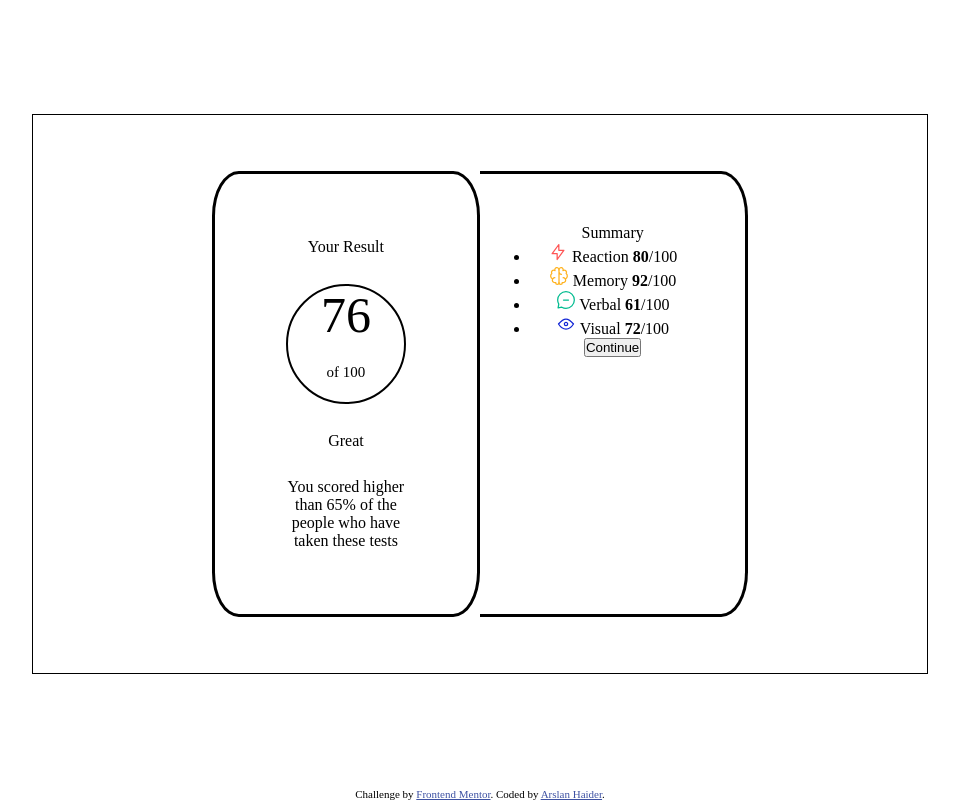
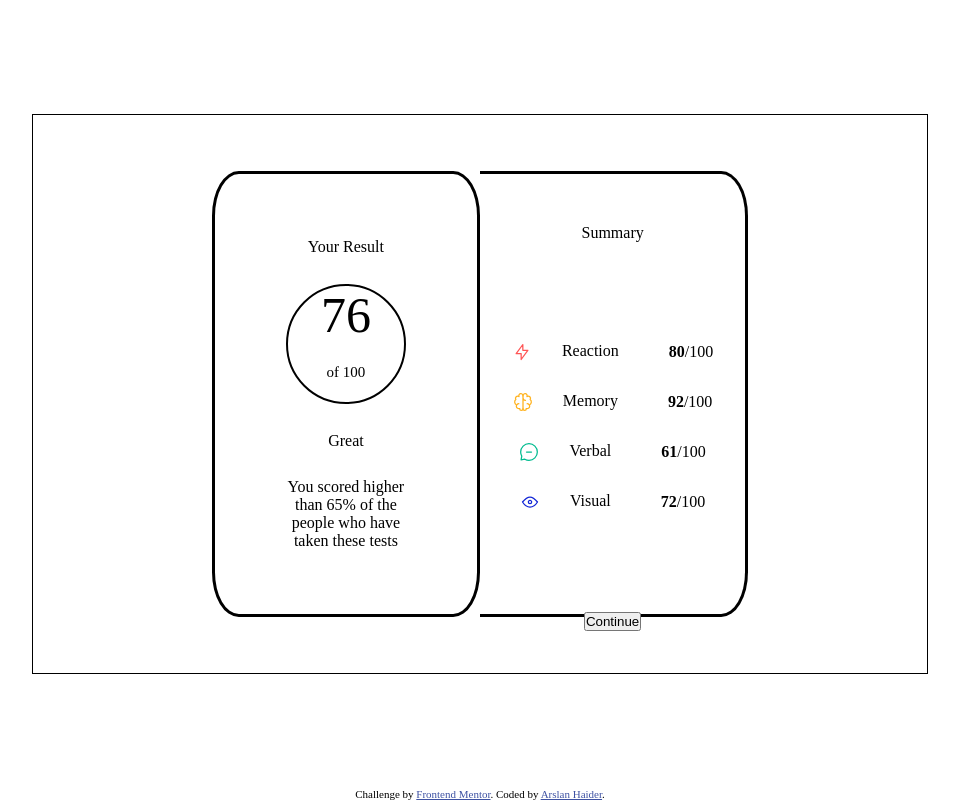
Before and after one commit to ArslanHaaider/Result-Summary-Component, a plain HTML site: page results-summary-component-main/index.html in a window 1280 px wide. Shown: the whole page, without its empty margins (160-1119 px from the left). Drawn offline with Linux system fonts and the light colour scheme.

Commit message:
Syle-structure the left card and its item

```diff
--- a/results-summary-component-main/index.html
+++ b/results-summary-component-main/index.html
@@ -1,55 +1,79 @@
 <!DOCTYPE html>
 <html lang="en">
   <head>
-  <meta charset="UTF-8">
-  <meta name="viewport" content="width=device-width, initial-scale=1.0"> <!-- displays site properly based on user's device -->
+    <meta charset="UTF-8" />
+    <meta name="viewport" content="width=device-width, initial-scale=1.0" />
+    <!-- displays site properly based on user's device -->
 
-  <link rel="icon" type="image/png" sizes="32x32" href="./assets/images/favicon-32x32.png">
-  <link rel="stylesheet" href="style.css">
+    <link
+      rel="icon"
+      type="image/png"
+      sizes="32x32"
+      href="./assets/images/favicon-32x32.png"
+    />
+    <link rel="stylesheet" href="style.css" />
     <title>Frontend Mentor | Results summary component</title>
 
     <!-- Feel free to remove these styles or customise in your own stylesheet 👍 -->
     <style>
-    .attribution { font-size: 11px; text-align: center; }
-    .attribution a { color: hsl(228, 45%, 44%); }
+      .attribution {
+        font-size: 11px;
+        text-align: center;
+      }
+      .attribution a {
+        color: hsl(228, 45%, 44%);
+      }
     </style>
   </head>
   <body>
     <main>
       <div class="left-section block">
-      <span class="left-heading block">
-        Your Result
+        <span class="left-heading block"> Your Result </span>
+        <span class="total-score block">
+          76 <span class="out-off block"> of 100 </span>
         </span>
-      <span class="total-score block">
-        76 <span class="out-off block">
-          of 100
-        </span>
-      </span>
-      <span class="sub-heading block">
-        Great
-      </span>
-      <span class="comments block" >
+        <span class="sub-heading block"> Great </span>
+        <span class="comments block">
           You scored higher than 65% of the people who have taken these tests
         </span>
       </div>
       <div class="right-section">
-      <span class="righ-heading">
-        Summary
-      </span>
+        <span class="right-heading"> Summary </span>
         <ul class="summary-cards">
-        <li><img src="./assets/images/icon-reaction.svg" alt=""> Reaction <strong>80</strong>/100</li>
-        <li><img src="./assets/images/icon-memory.svg" alt=""> Memory <strong>92</strong>/100</li>
-        <li><img src="./assets/images/icon-verbal.svg" alt=""> Verbal <strong>61</strong>/100</li>
-        <li><img src="./assets/images/icon-visual.svg" alt=""> Visual <strong>72</strong>/100</li>
+          <li>
+            <span class="icon-title"
+              ><img
+                src="./assets/images/icon-reaction.svg"
+                alt=""
+              /> Reaction </span
+            ><strong>80</strong>/100
+          </li>
+          <li>
+            <span class="icon-title"
+              ><img src="./assets/images/icon-memory.svg" alt="" />
+               Memory </span
+            ><strong>92</strong>/100
+          </li>
+          <li>
+            <span class="icon-title">
+              <img src="./assets/images/icon-verbal.svg" alt="" /> Verbal </span
+            ><strong>61</strong> /100
+          </li>
+          <li>
+            <span class="icon-title"
+              ><img src="./assets/images/icon-visual.svg" alt="" />
+               Visual </span
+            ><strong>72</strong>/100
+          </li>
         </ul>
-      <button class="continue">
-        Continue
-      </button>
+        <button class="continue">Continue</button>
       </div>
     </main>
     <div class="attribution">
-    Challenge by <a href="https://www.frontendmentor.io?ref=challenge" target="_blank">Frontend Mentor</a>.
-    Coded by <a href="#">Arslan Haider</a>.
+      Challenge by
+      <a href="https://www.frontendmentor.io?ref=challenge" target="_blank"
+        >Frontend Mentor</a
+      >. Coded by <a href="#">Arslan Haider</a>.
     </div>
   </body>
 </html>
--- a/results-summary-component-main/style.css
+++ b/results-summary-component-main/style.css
@@ -31,15 +31,6 @@ main{
     padding: 50px;
     border-radius: 10%;
  }
-.right-section{
-    text-align: center;
-    border: 3px solid black ;
-    border-width: 3px 3px 3px 0px;
-    height: 80%;
-    width: 30%;
-    padding: 50px;
-    border-radius: 0 10% 10% 0;
-}
 
 .comments{
     text-align: center;
@@ -64,3 +55,45 @@ main{
     font-size: 15px;
     margin-top: 20px;
 }
+
+
+/* right card styling  */
+.right-section{
+    text-align: center;
+    border: 3px solid black ;
+    border-width: 3px 3px 3px 0px;
+    height: 80%;
+    width: 30%;
+    padding: 50px;
+    border-radius: 0 10% 10% 0;
+}
+
+.right-heading{
+    width: 100%;
+    margin: auto;
+}
+
+.summary-cards{
+    width: 100%;
+    margin-top:100px;
+}
+.summary-cards li{
+    margin-top: 30px;
+    list-style: none;
+    text-align: center;
+    display: flex;
+    justify-content: center;
+    align-items: center;
+}
+.icon-title{
+    margin-right: 50px;
+    text-align: center;
+    display: flex;
+    justify-content: space-between;
+}
+.icon-title img{
+    margin-right: 30px;
+}
+.continue{
+    margin-top:100px
+}
```
Lines whose indentation alone changed are shown as unchanged.
